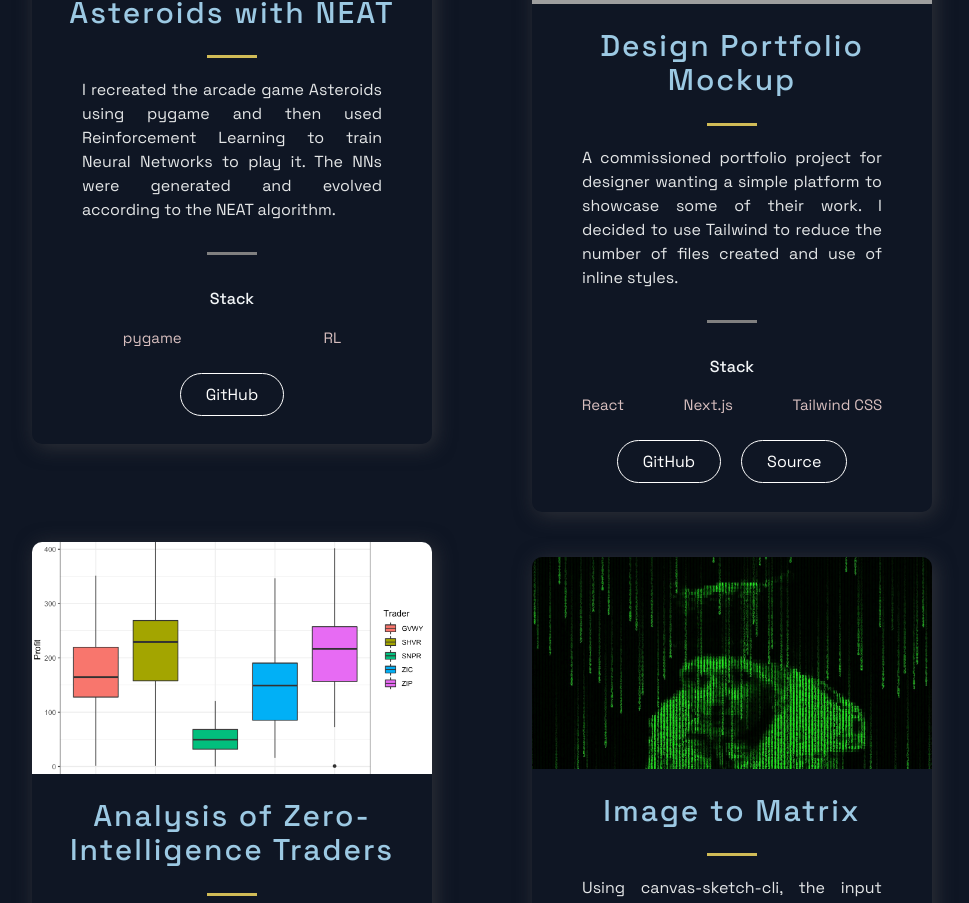
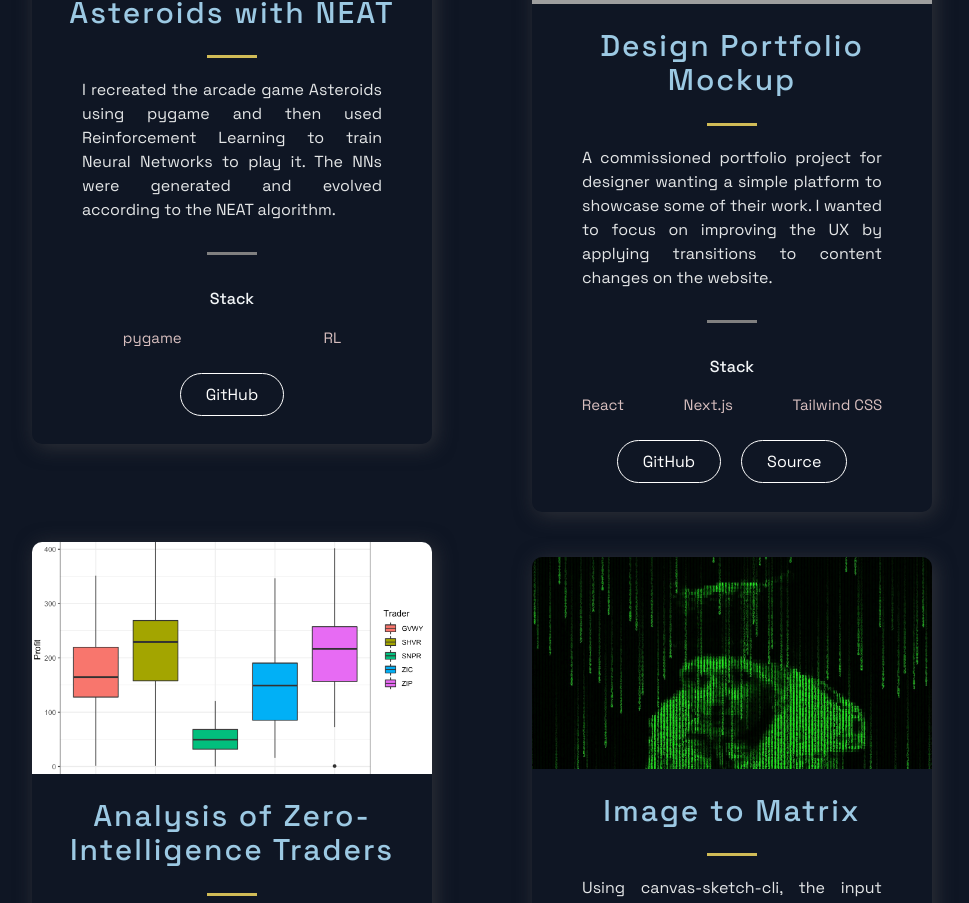
Before and after one commit to finnformica/finnformica22, a Next.js app: page / in a window 1280 px wide. Shown: the part 1909-2812 px from the top of the page, without its empty margins (158-1127 px from the left). Built offline with nearby package versions, Linux system fonts and the light colour scheme; grey boxes are pictures that could not be loaded.

Commit message:
update mockup portfolio content

```diff
--- a/src/constants/constants.js
+++ b/src/constants/constants.js
@@ -31,7 +31,7 @@ export const projects = [
   {
     title: "Design Portfolio Mockup",
     description:
-      "A commissioned portfolio project for designer wanting a simple platform to showcase some of their work. I decided to use Tailwind to reduce the number of files created and use of inline styles.",
+      "A commissioned portfolio project for designer wanting a simple platform to showcase some of their work. I wanted to focus on improving the UX by applying transitions to content changes on the website.",
     image: "/images/projects/lunaocean-img.png",
     tags: ["React", "Next.js", "Tailwind CSS"],
     github: "https://github.com/finnformica/lunaocean",
```
